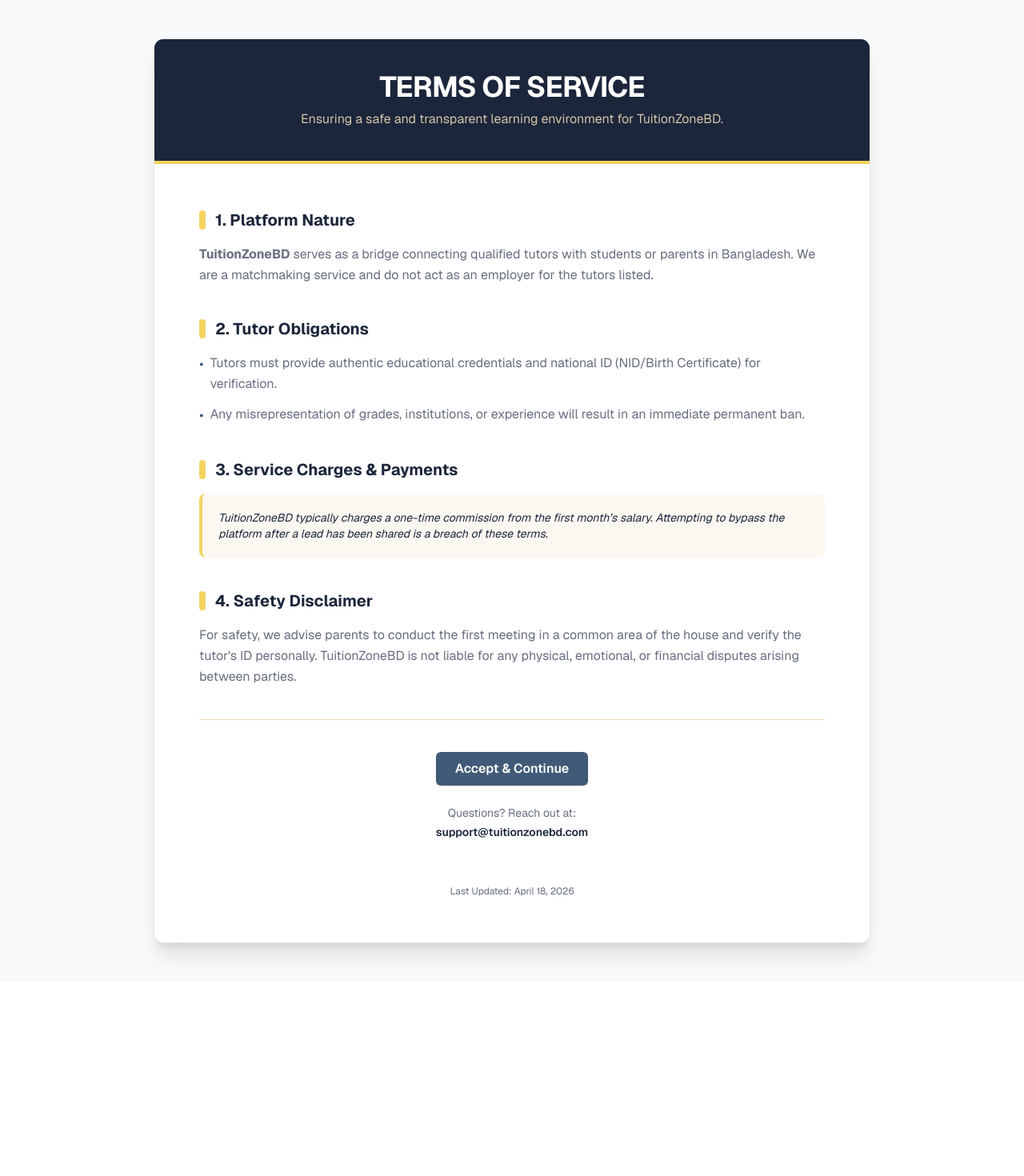
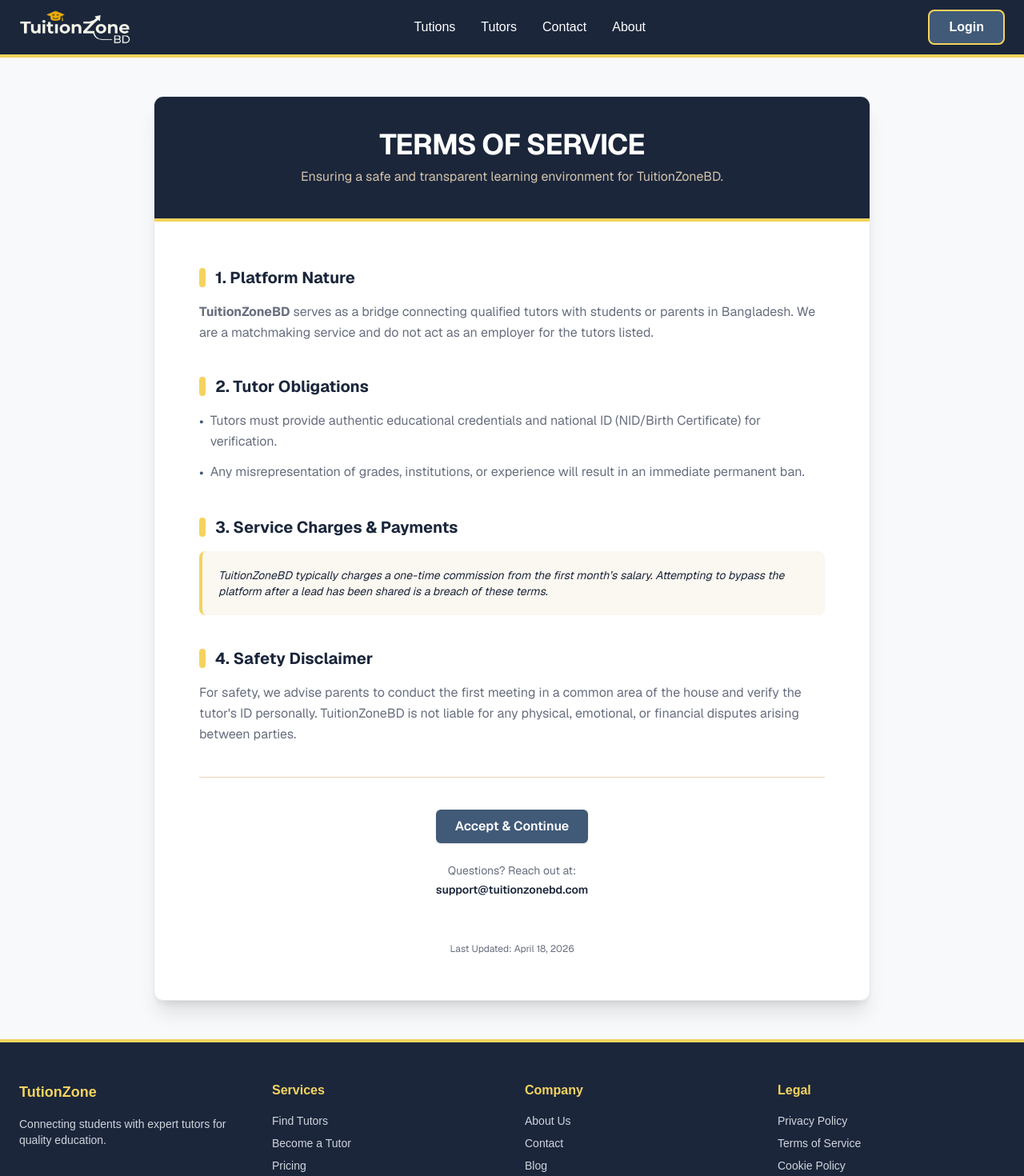
Before and after one commit to akmzakaria/tuitionzone-client, a Next.js app: page /TermsOfService in a window 1280 px wide. Shown: the top 1470 px of the page at 80% size. Before the commit the page ends 1227 px from the top, so only its background shows below. Built offline with nearby package versions, Linux system fonts and the light colour scheme.

Commit message:
link added in the logo image

```diff
--- a/app/TermsOfService/page.tsx
+++ b/app/TermsOfService/page.tsx
@@ -1,6 +1,8 @@
 import React from 'react'
 import Head from 'next/head'
 import Link from 'next/link'
+import Navbar from '../components/Navbar'
+import Footer from '../components/Footer'
 
 // Assuming these are imported from your theme file
 export const theme = {
@@ -25,6 +27,8 @@
   const lastUpdated = 'April 18, 2026'
 
   return (
+    <div className="">
+      <Navbar />
       <div
         className="min-h-screen py-12 px-4 sm:px-6 lg:px-8 font-sans"
         style={{ backgroundColor: theme.colors.background, color: theme.colors.text }}
@@ -118,9 +122,9 @@
                 }}
               >
                 <p className="text-sm italic" style={{ color: theme.colors.text }}>
-                TuitionZoneBD typically charges a one-time commission from the first month’s salary.
-                Attempting to bypass the platform after a lead has been shared is a breach of these
-                terms.
+                  TuitionZoneBD typically charges a one-time commission from the first month’s
+                  salary. Attempting to bypass the platform after a lead has been shared is a breach
+                  of these terms.
                 </p>
               </div>
             </section>
@@ -162,7 +166,10 @@
               <div className="text-center">
                 <p className="text-sm" style={{ color: theme.colors.lightText }}>
                   Questions? Reach out at:
-                <span className="block font-semibold mt-1" style={{ color: theme.colors.primary }}>
+                  <span
+                    className="block font-semibold mt-1"
+                    style={{ color: theme.colors.primary }}
+                  >
                     support@tuitionzonebd.com
                   </span>
                 </p>
@@ -175,6 +182,8 @@
           </div>
         </div>
       </div>
+      <Footer />
+    </div>
   )
 }
 
--- a/app/components/Navbar.tsx
+++ b/app/components/Navbar.tsx
@@ -1,5 +1,6 @@
 'use client'
 
+import Link from 'next/link'
 import { useState } from 'react'
 
 export default function Navbar() {
@@ -96,7 +97,9 @@
 
           {/* <h1 className="text-2xl font-bold text-[#F4D35E] whitespace-nowrap">TutionZoneBD</h1> */}
 
-          <img src="/tuitionzonebd2_bg-removed_edited.png" className="w-35" alt="" />
+          <Link href={'/'}>
+            <img src="/tuitionzonebd2_bg-removed_edited.png" className="w-35" alt="" />
+          </Link>
 
           {/* Desktop Navigation */}
           <ul className="hidden md:flex gap-8 text-white font-medium flex-1 justify-center">
```
Lines whose indentation alone changed are shown as unchanged.
